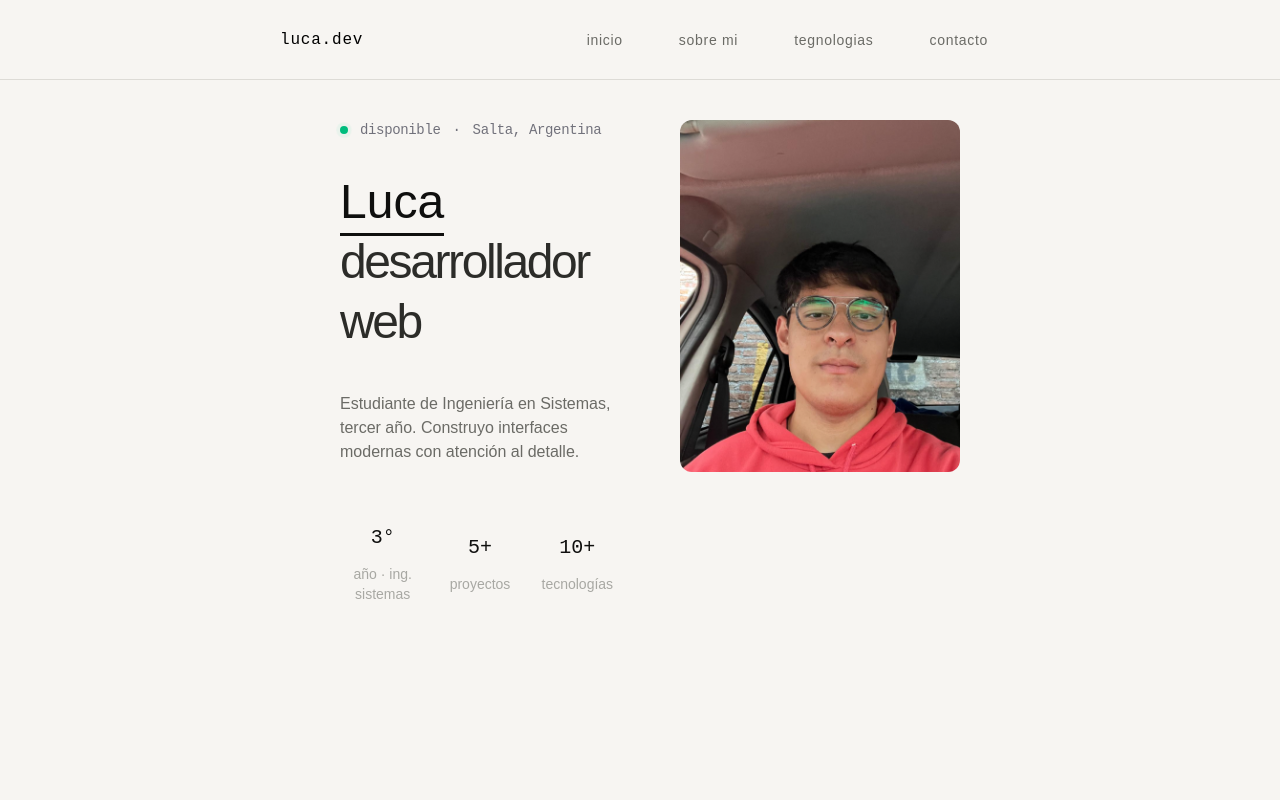
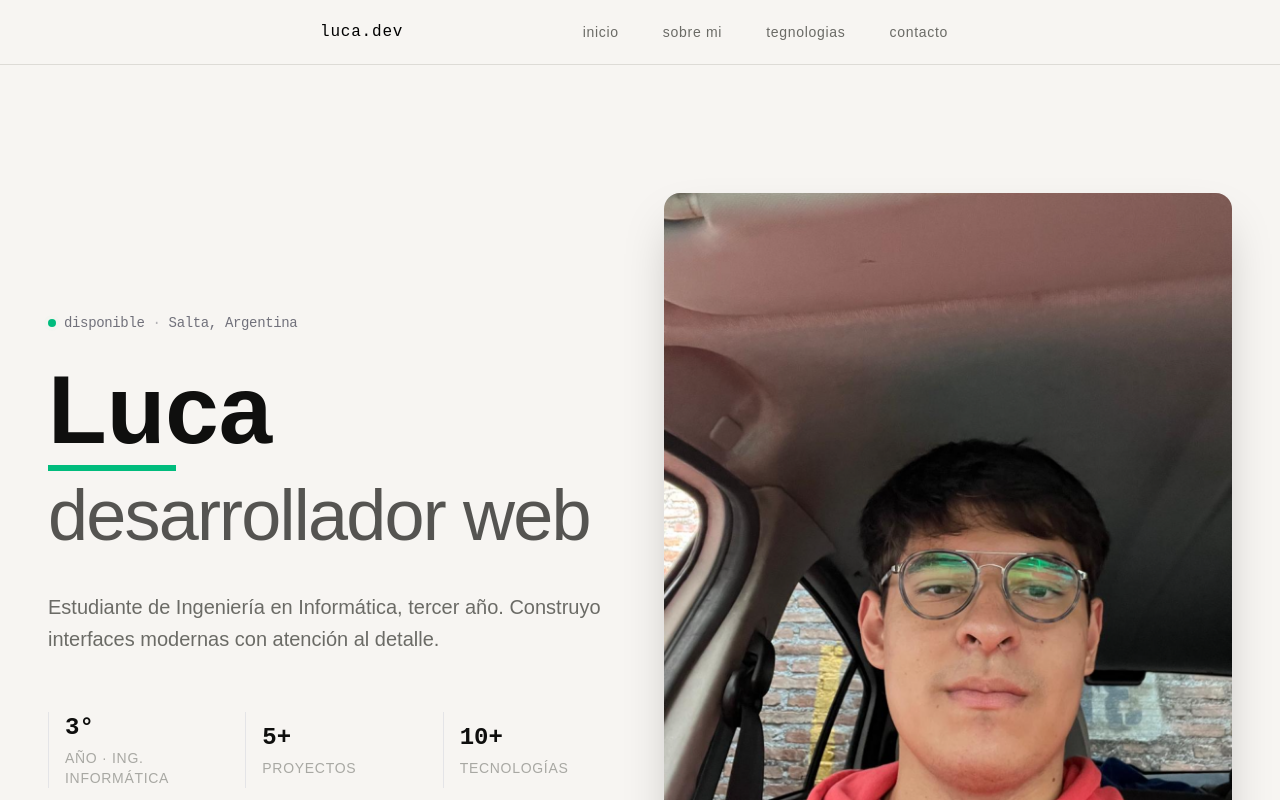
Before and after one commit to LucaLaatigano/Portfolio, a React (Vite) app: page / in a window 1280 px wide. Shown: the top 800 px of the page. Built offline with nearby package versions, Linux system fonts and the light colour scheme.

Commit message:
hero section finished

```diff
--- a/src/components/Hero.jsx
+++ b/src/components/Hero.jsx
@@ -1,50 +1,105 @@
+import { useRef } from "react"
+import { gsap } from "gsap"
+import { useGSAP } from "@gsap/react"
+import { SplitText } from "gsap/all"
+
+gsap.registerPlugin(SplitText)
+
 export default function Hero({ id }) {
+    const container = useRef()
     const infoArr = [
-        { cant: "3°", info: "año · ing. sistemas" },
+        { cant: "3°", info: "año · ing. informática" },
         { cant: "5+", info: "proyectos" },
         { cant: "10+", info: "tecnologías" },
     ]
+
+    useGSAP(() => {
+        const items = gsap.utils.toArray(".item", container.current)
+        const availableItems = container.current.querySelector(".available")
+        const listItems = gsap.utils.toArray(".list", container.current)
+        const titleSplit = gsap.utils.toArray(".title", container.current)
+        const img = container.current.querySelector(".img")
+        const paraSplit = new SplitText(".para", { type: "lines" })
+        const allItems = [availableItems, ...titleSplit, ...paraSplit.lines, ...items, ...listItems]
+
+        const tl = gsap.timeline({
+            scrollTrigger: {
+                trigger: container.current,
+                start: "top 80%", // Ajustado para que dispare un poco antes
+                toggleActions: "play none none none"
+            },
+            ease: "power2.out"
+        })
+
+        tl
+            .from(allItems, {
+                x: -30, // Reducido para evitar scroll horizontal accidental
+                opacity: 0,
+                duration: 0.8,
+                stagger: 0.1, // Un poco más rápido el stagger para mejor UX
+            })
+            .from(img, {
+                opacity: 0,
+                scale: 0.9, // Menos agresivo para que no se note el salto de caja
+                duration: 1
+            }, "-=0.5")
+    }, { scope: container }) // Scope para mejor limpieza de memoria
+
     return (
-        <section id={id} className="w-full h-auto px-80">
-            <div className="flex justify-between mt-10">
-                <div className="w-full flex-1 px-5">
-                    <div className="flex items-center gap-2 mb-8 text-zinc-500 font-mono text-sm tracking-tight">
+        <section id={id} className="w-full flex justify-center py-10 md:py-20 lg:py-32">
+            {/* Contenedor principal con max-width para evitar que se estire infinito en monitores grandes */}
+            <div ref={container} className="max-w-7xl w-full px-6 md:px-12 flex flex-col md:flex-row gap-12 items-center">
+
+                {/* Lado Izquierdo: Textos */}
+                <div className="w-full flex-1 order-2 md:order-1">
+                    <div className="available flex items-center gap-2 mb-6 text-zinc-500 font-mono text-sm tracking-tight">
                         <span className="relative flex h-2 w-2">
                             <span className="animate-ping absolute inline-flex h-full w-full rounded-full bg-emerald-400 opacity-75"></span>
                             <span className="relative inline-flex rounded-full h-2 w-2 bg-emerald-500"></span>
                         </span>
-                        <span className="ml-1">disponible</span>
-                        <span className="mx-1">·</span>
+                        <span>disponible</span>
+                        <span className="opacity-50">·</span>
                         <span>Salta, Argentina</span>
                     </div>
-                    <div className="flex flex-col gap-5">
-                        <h1 className="text-xl md:text-5xl text-ink leading-tight">
-                            <span className="relative inline-block">
+
+                    <div className="flex flex-col gap-6">
+                        <div className="flex flex-col">
+                            <h1 className="title relative text-ink leading-[1.1] inline-block text-5xl md:text-6xl lg:text-8xl font-bold">
                                 Luca
-                                <div className="absolute -bottom-1 left-0 w-full h-0.75 bg-ink"></div>
-                            </span>
-                            <br />
-                            <span className="mt-2 text-body font-thin tracking-tighter">
+                                <div className="title absolute -bottom-2 left-0 w-20 md:w-32 h-1.5 bg-emerald-500"></div>
+                            </h1>
+                            <span className="title mt-4 text-body font-light tracking-tight text-4xl md:text-5xl lg:text-7xl opacity-80">
                                 desarrollador web
                             </span>
-                        </h1>
-                        <p className="text-md text-muted mt-5">
-                            Estudiante de Ingeniería en Sistemas, tercer año.
+                        </div>
+
+                        <p className="para text-lg md:text-xl text-muted mt-4 max-w-xl leading-relaxed">
+                            Estudiante de Ingeniería en Informática, tercer año.
                             Construyo interfaces modernas con atención al detalle.
                         </p>
-                        <div className="grid grid-cols-1 md:grid-cols-3 gap-3 mt-10">
+
+                        <div className="grid grid-cols-2 sm:grid-cols-3 gap-6 mt-8">
                             {infoArr.map((item, index) => (
-                                <div key={index} className="flex flex-col gap-3 justify-center w-auto">
-                                    <h1 className="text-xl text-center text-ink font-mono">{item.cant}</h1>
-                                    <span className="text-sm text-center text-hint font-sans">{item.info}</span>
+                                <div key={index} className="list flex flex-col gap-1 justify-center border-l border-zinc-200 pl-4">
+                                    <h2 className="text-2xl text-ink font-mono font-bold">{item.cant}</h2>
+                                    <span className="text-xs md:text-sm text-hint font-sans uppercase tracking-wider">{item.info}</span>
                                 </div>
                             ))}
                         </div>
                     </div>
                 </div>
-                <div className="w-full flex-1 ml-10">
-                    <img className="w-full h- object-cove rounded-xl" src="/lucalatigano.png" alt="Luca Latigano estudiante de ingeniria informatica y desarrollador web" />
+
+                {/* Lado Derecho: Imagen */}
+                <div className="w-full flex-1 order-1 md:order-2">
+                    <div className="relative aspect-square md:aspect-auto">
+                        <img
+                            className="img w-full h-full max-h-[500px] md:max-h-none object-cover rounded-2xl shadow-2xl"
+                            src="/lucalatigano.png"
+                            alt="Luca Latigano estudiante de ingeniería informática y desarrollador web"
+                        />
+                    </div>
                 </div>
+
             </div>
         </section>
     )
--- a/src/components/NavBar.jsx
+++ b/src/components/NavBar.jsx
@@ -20,18 +20,19 @@ export default function NavBar() {
         setIsOpen(false);
         gsap.to(window, {
             duration: 1.2,
-            scrollTo: { y: `#${id}`, offsetY: 80 },
+            scrollTo: {
+                y: `#${id}`,
+                offsetY: 80
+            },
             ease: "power3.inOut"
         });
     };
 
     return (
-        <nav className="sticky md:px-70 top-0 z-50 w-full h-20 border-b border-line bg-principal px-6">
-            <div className="max-w-7xl mx-auto h-full flex justify-between items-center">
-
+        <nav className="sticky xl:px-80 top-0 z-50 flex w-full h-20 justify-between items-center border-b border-line bg-principal px-6">
             <div className="py-5">
                 <h2
-                        onClick={() => handleScroll("inicio")}
+                    onClick={() => handleScroll("incio")}
                     className="text-md font-mono hover:cursor-pointer tracking-wider"
                 >
                     luca.dev
@@ -44,25 +45,28 @@ export default function NavBar() {
                         <IoIosMenu className="size-8 hover:cursor-pointer" />
                     </button>
                 )}
-                    <div className={`z-50 fixed top-0 flex flex-col md:flex-row md:items-center pl-10 pt-10 md:p-0 h-screen md:h-auto w-70 md:w-auto bg-principal md:bg-transparent transition-all duration-300 ${isOpen ? "right-0" : "-right-full"} md:static`}>
-                        <ul className="flex flex-col gap-5 md:flex-row md:gap-8">
+
+                <div className={`z-50 fixed top-0 flex flex-col md:flex-row gap-5 pl-10 pt-10 md:p-0 h-screen md:h-auto w-60 md:w-full bg-principal md:bg-transparent transition-all duration-300 ${isOpen ? "right-0" : "-right-full"} md:static`}>
+                    <ul className="flex flex-col gap-5 md:flex-row">
                         {navLinks.map((link) => (
                             <li
                                 key={link.target}
-                                    className="text-muted text-sm py-2 px-3 hover:text-muted hover:scale-105 rounded-2xl hover:cursor-pointer tracking-wider transition-colors"
+                                className="text-muted text-sm py-2 px-3 mr-5 md:mr-0 hover:bg-muted/10 rounded-2xl hover:cursor-pointer tracking-wider transition-colors"
                                 onClick={() => handleScroll(link.target)}
                             >
                                 {link.name}
                             </li>
                         ))}
                     </ul>
-
-                        <button className="md:hidden self-end mr-5" onClick={() => setIsOpen(false)}>
-                            <IoClose className="text-dorado size-10" />
+                    <button className="md:hidden self-end mr-5 " onClick={() => setIsOpen(false)}>
+                        <IoClose className="text-dorado size-8" />
                     </button>
                 </div>
             </div>
-            </div>
+
+            {isOpen && (
+                <div className="fixed inset-0 z-40 bg-overlay/80 backdrop-blur-sm md:hidden" onClick={() => setIsOpen(false)} />
+            )}
         </nav>
     );
 }
```
Lines whose indentation alone changed are shown as unchanged.
